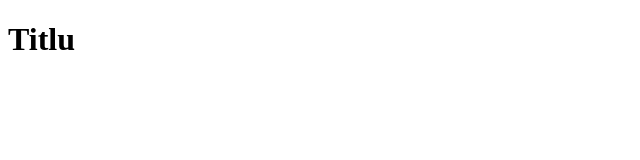
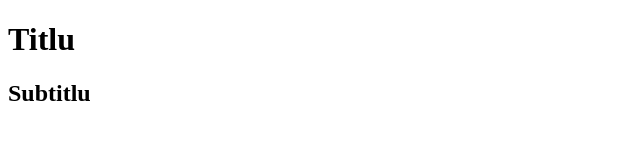
Before and after one commit to RekaDemeter/siit-34-git, a plain HTML site: page index.html in a window 1280 px wide. Shown: the whole page, without its empty margins (0-640 px from the left). Drawn offline with Linux system fonts and the light colour scheme.

Commit message:
Added a subtitle

```diff
--- a/index.html
+++ b/index.html
@@ -9,7 +9,8 @@
 </head>
 
 <body>
-<h1> Titlu </h1>
+    <h1> Titlu </h1>
+    <h2>Subtitlu</h2>
 </body>
 
 </html>
```
